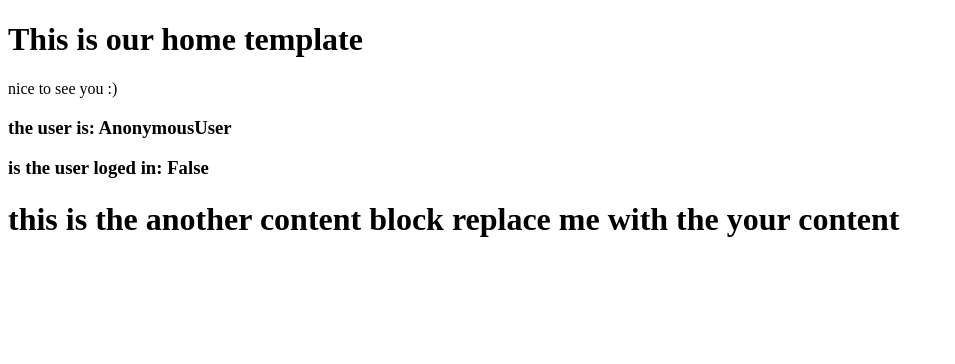
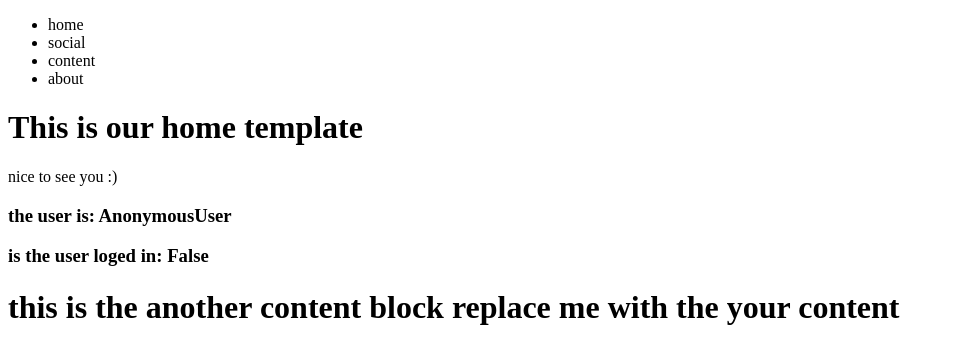
Before and after one commit to ibrahimsaber1/django-app, a Django app: page / in a window 1280 px wide. Shown: the top 364 px of the page, without its empty margins (0-955 px from the left). Run offline with Django 5.2, Linux system fonts and the light colour scheme.

Commit message:
edit: the templests

```diff
--- a/src/pages/views.py
+++ b/src/pages/views.py
@@ -12,8 +12,12 @@ def contact_page(request):
     return render(request , 'contacr.html',{})
 
 def about_page(request):
-
-    return render(request , 'about.html',{})
+    my_context = {
+        "title": "our number",
+        "num":"01023456789",
+        "note": "bro dont call us"
+    }
+    return render(request , 'about.html',my_context)
 
 def social_page(request):
 
--- a/src/templates/about.html
+++ b/src/templates/about.html
@@ -2,4 +2,9 @@
 {% block content %}
     <h1>This is The about page</h1>
     <p>pla pla pla</p>
+
+    <p>{{title}}: {{num}}</p>
+    <p>{{note}} :)</p>
+
+
 {% endblock content %}
--- a/src/templates/base.html
+++ b/src/templates/base.html
@@ -5,6 +5,8 @@
         <title>my django app</title>
 </head>
 <body>
+    {% include "navbar.html" %}
+
     {% block content %}
     replace me
     {% endblock content %}
--- /dev/null
+++ b/src/templates/navbar.html
@@ -0,0 +1,9 @@
+<nav>
+    <ul>
+        <li><link>home</link></li>
+        <li>social</li>
+        <li>content</li>
+        <li>about</li>
+
+    </ul>
+</nav>
```
